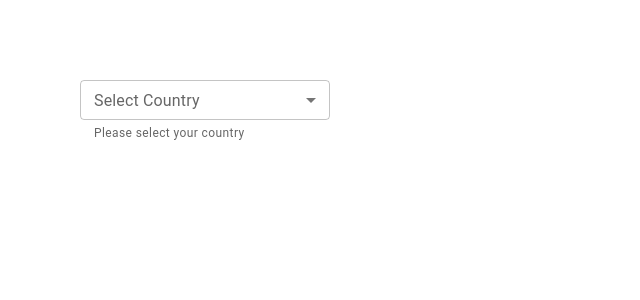
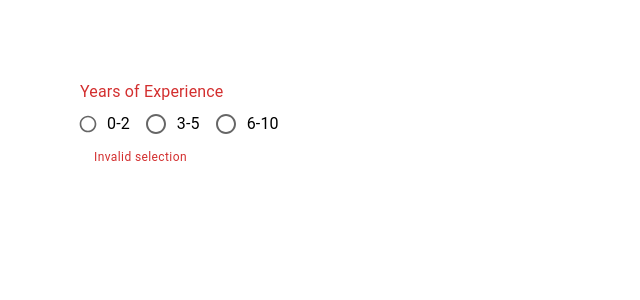
Before and after one commit to codeadamca/material-ui-sandbox, a React (Create React App) app: page / in a window 1280 px wide. Shown: the top 300 px of the page, without its empty margins (0-640 px from the left). Built offline with nearby package versions, Linux system fonts and the light colour scheme.

Commit message:
Added radio sample

```diff
--- a/src/App.tsx
+++ b/src/App.tsx
@@ -1,8 +1,9 @@
 import './App.css';
+import { MuiRadioButton } from './components/MuiRadioButton';
 // import { MuiTypography } from './components/MuiTypography';
 // import { MuiButton } from './components/MuiButton';
 // import { MuiTextField } from './components/MuiTextField';
-import { MuiSelect } from './components/MuiSelect';
+// import { MuiSelect } from './components/MuiSelect';
 
 function App() {
   return (
@@ -10,7 +11,8 @@
       {/* <MuiTypography /> */}
       {/* <MuiButton /> */}
       {/* <MuiTextField /> */}
-      <MuiSelect />
+      {/* <MuiSelect /> */}
+      <MuiRadioButton />
     </div>
   );
 }
--- /dev/null
+++ b/src/components/MuiRadioButton.tsx
@@ -0,0 +1,41 @@
+import {
+    Box,
+    FormControl,
+    FormLabel,
+    FormControlLabel,
+    RadioGroup,
+    Radio,
+    FormHelperText
+} from '@mui/material'
+
+import { useState } from 'react'
+
+export const MuiRadioButton = () => {
+  const [value, setValue] = useState('')
+  console.log(value)
+  const handleChange = (event: React.ChangeEvent<HTMLInputElement>) => {
+    setValue(event.target.value)
+  }
+  return (
+    <Box>
+        <FormControl error>
+            <FormLabel id='job-experience-group'>
+                Years of Experience
+            </FormLabel>
+            <RadioGroup
+                name='job-experience-group'
+                value={value}
+                onChange={handleChange}
+                row
+            >
+                <FormControlLabel control={<Radio size='small' color='secondary' />} label='0-2' value='0-2' />
+                <FormControlLabel control={<Radio />} label='3-5' value='3-5' />
+                <FormControlLabel control={<Radio />} label='6-10' value='6-10' />
+            </RadioGroup>
+            <FormHelperText>
+                Invalid selection
+            </FormHelperText>
+        </FormControl>
+    </Box>
+  )
+}
--- a/src/components/MuiSelect.tsx
+++ b/src/components/MuiSelect.tsx
@@ -21,7 +21,8 @@
           }}
           size='small'
           color='primary'
-          helperText='Please select your country'>
+          helperText='Please select your country'
+          error>
             <MenuItem value='IN'>India</MenuItem>
             <MenuItem value='US'>USA</MenuItem>
             <MenuItem value='AU'>Australia</MenuItem>
```
